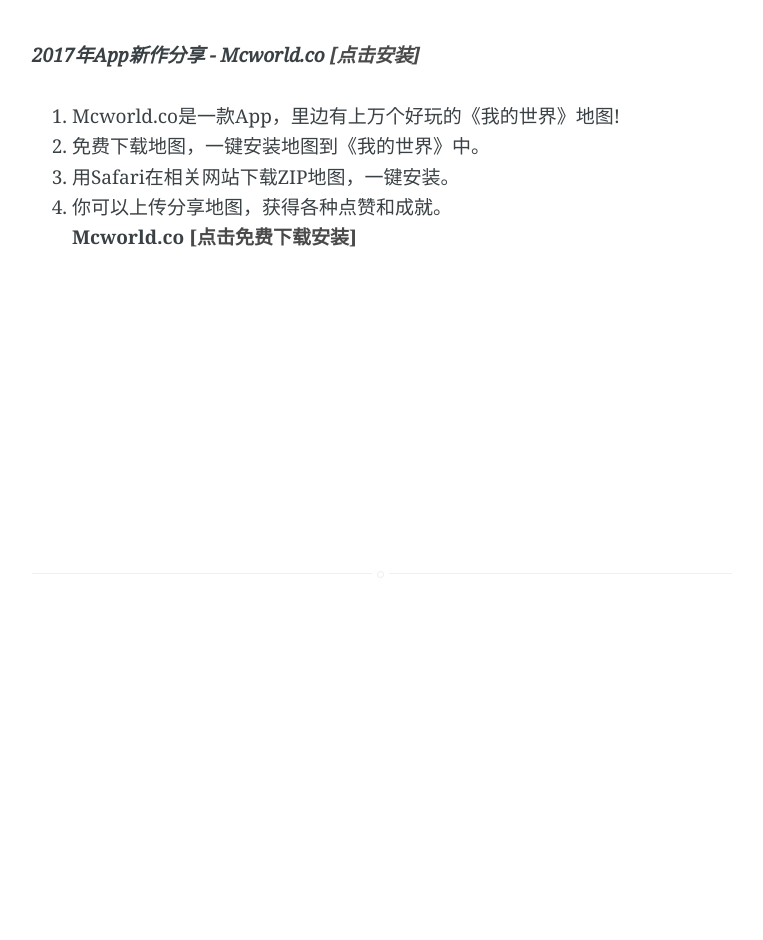
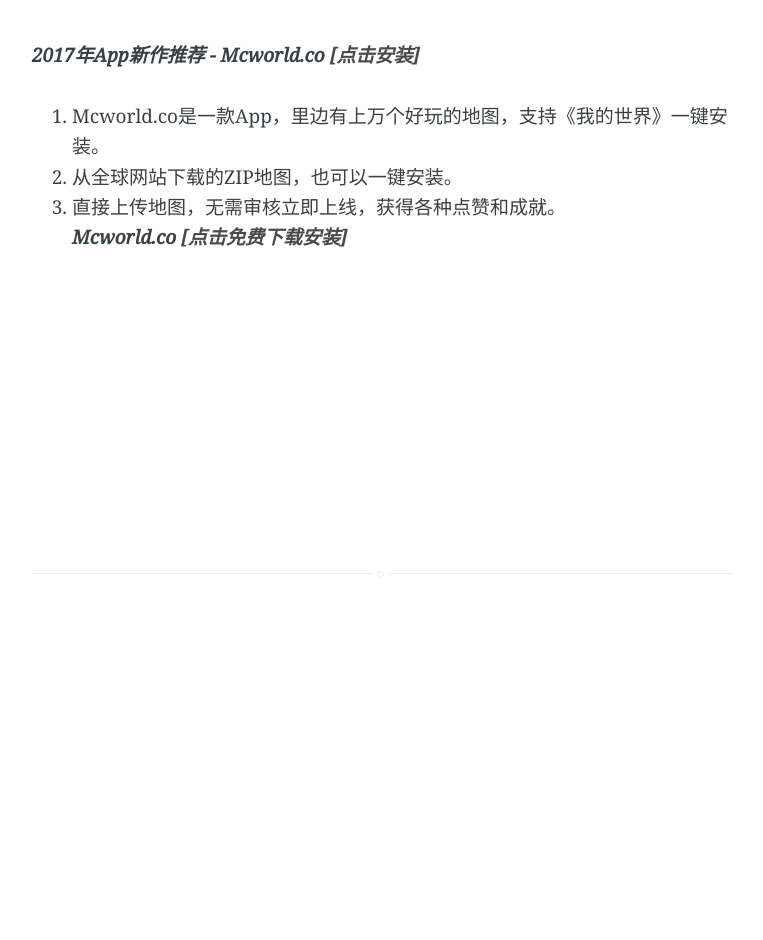
Before and after one commit to Minecraft-PE-Servers/Minecraft-PE-Servers.github.io, a Jekyll site: the page built from _posts/2016-06-10-mineserver-feedback.md, in a window 1280 px wide. Shown: the whole page, without its empty margins (258-1021 px from the left). Built offline with Jekyll 4.4.1, drawn with Linux system fonts in a browser that asks for light colours.

Commit message:
提交发布

```diff
--- a/_posts/2016-06-10-mineserver-feedback.md
+++ b/_posts/2016-06-10-mineserver-feedback.md
@@ -6,9 +6,8 @@ categories: iniciante
 feedback: true
 question: false
 ---
-***2017年App新作分享 - Mcworld.co [[点击安装]](http://mcworld.co)***
-1. Mcworld.co是一款App，里边有上万个好玩的《我的世界》地图!
-2. 免费下载地图，一键安装地图到《我的世界》中。
-3. 用Safari在相关网站下载ZIP地图，一键安装。
-4. 你可以上传分享地图，获得各种点赞和成就。
-**Mcworld.co [[点击免费下载安装]](http://mcworld.co)**
+***2017年App新作推荐 - Mcworld.co [[点击安装]](http://mcworld.co)***
+1. Mcworld.co是一款App，里边有上万个好玩的地图，支持《我的世界》一键安装。
+2. 从全球网站下载的ZIP地图，也可以一键安装。
+3. 直接上传地图，无需审核立即上线，获得各种点赞和成就。
+***Mcworld.co [[点击免费下载安装]](http://mcworld.co)***
```
